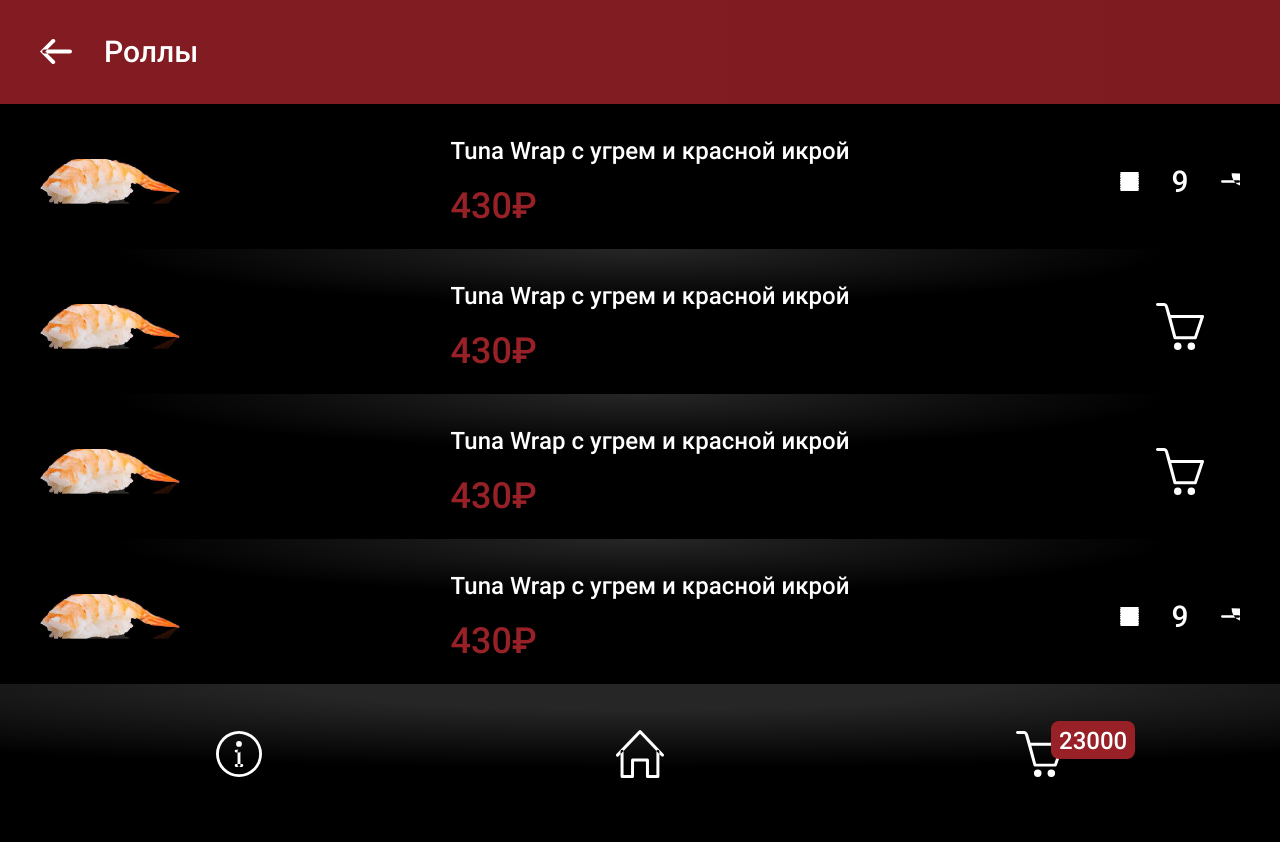
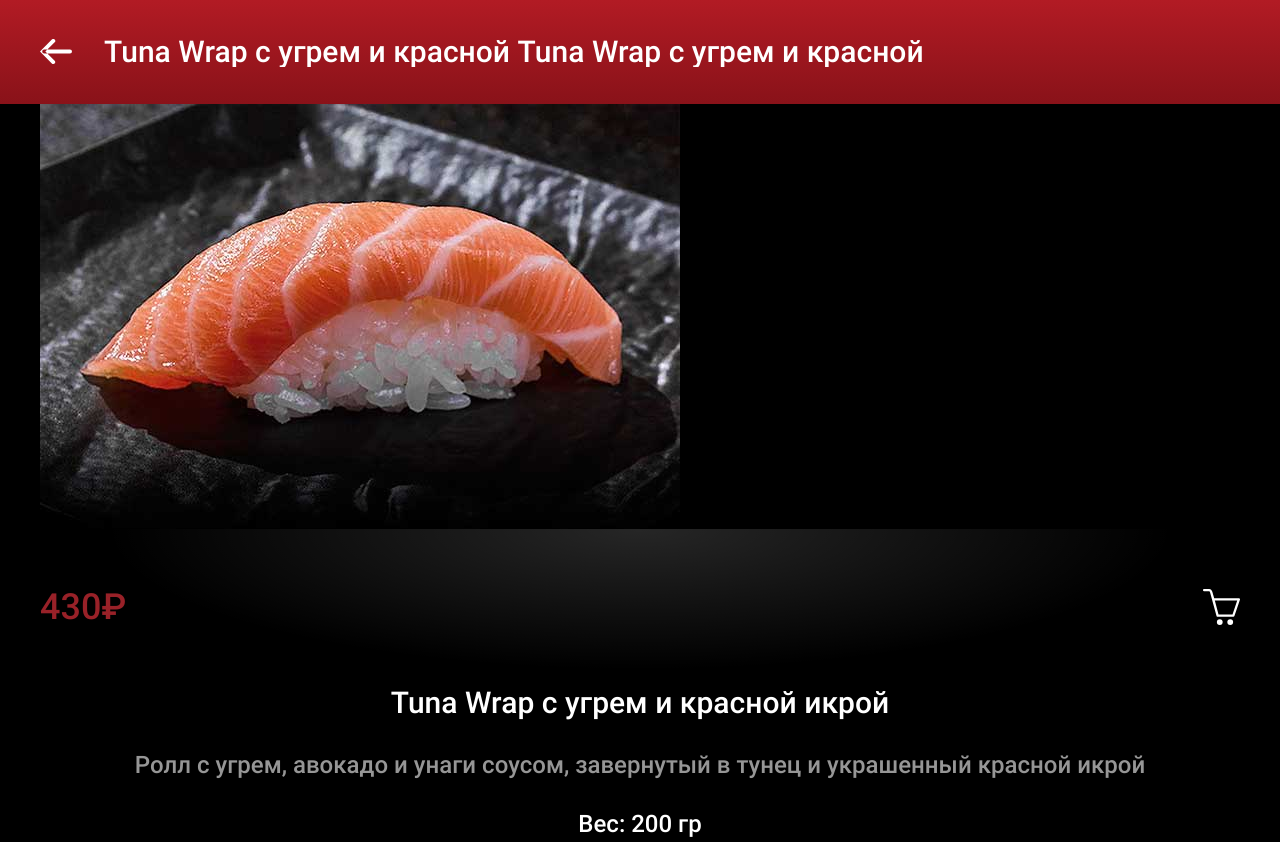
Before and after one commit to ValeriiSergheiev/buba, a website: page app/index.html in a window 1280 px wide. Shown: the top 842 px of the page. Drawn offline with nearby package versions, Linux system fonts and the light colour scheme; files that its build step writes are made by us from their sources.

Commit message:
Item Page added

```diff
--- a/app/index.html
+++ b/app/index.html
@@ -28,75 +28,29 @@
     <header>
       <div class="container">
         <div class="header-btn">
-          <a href="#" class="menu-back-btn"><h2>Роллы</h2></a>
+          <a href="#" class="menu-back-btn"><h2>Tuna Wrap с угрем и красной Tuna Wrap с угрем и красной</h2></a>
         </div>
       </div>
     </header>
 
     <main>
       <div class="container">
-        <div class="order-row-wrapper">
+        <div class="product-details">
+          <div class="product-photo">
+            <img src="images/item/3-item.jpg" alt="product">
+          </div>
 
-          <div class="order-row">
-            <div class="order-img">
-              <img src="images/image.jpg" alt="image">
+          <div class="product-info">
+            <div class="product-price">
+              <h1>430₽</h1>
+              <img src="images/Basket.svg" alt="basket">
             </div>
-            <div class="order-desc">
-              <p>Tuna Wrap с угрем и красной икрой</p>
-              <h1>430₽</h1>
-            </div>
-            <div class="order-act">
-              <div class="counter">
-                <span class="minus"></span>
-                <input type="text" value="9">
-                <span class="plus"></span>
-              </div>
+            <div class="product-info-text">
+              <h2>Tuna Wrap с угрем и красной икрой</h2>
+              <p>Ролл с угрем, авокадо и унаги соусом, завернутый в тунец и украшенный красной икрой</p>
+              <p>Вес: 200 гр</p>
             </div>
           </div>
-
-          <div class="order-row">
-            <div class="order-img">
-              <img src="images/image.jpg" alt="image">
-            </div>
-            <div class="order-desc">
-              <p>Tuna Wrap с угрем и красной икрой</p>
-              <h1>430₽</h1>
-            </div>
-            <div class="order-act">
-              <img src="images/Basket.svg" alt="basket">
-            </div>
-          </div>
-
-          <div class="order-row">
-            <div class="order-img">
-              <img src="images/image.jpg" alt="image">
-            </div>
-            <div class="order-desc">
-              <p>Tuna Wrap с угрем и красной икрой</p>
-              <h1>430₽</h1>
-            </div>
-            <div class="order-act">
-              <img src="images/Basket.svg" alt="basket">
-            </div>
-          </div>
-
-          <div class="order-row">
-            <div class="order-img">
-              <img src="images/image.jpg" alt="image">
-            </div>
-            <div class="order-desc">
-              <p>Tuna Wrap с угрем и красной икрой</p>
-              <h1>430₽</h1>
-            </div>
-            <div class="order-act">
-              <div class="counter">
-                <span class="minus"></span>
-                <input type="text" value="9">
-                <span class="plus"></span>
-              </div>
-            </div>
-          </div>
-
         </div>
       </div>
     </main>
--- a/app/styles/_3-item.scss
+++ b/app/styles/_3-item.scss
@@ -1,2 +1,47 @@
 /* 3-ITEM PAGE */
+.product-photo {
+	overflow: hidden;
+	img {
+		display: block;
+		max-width: 100%;
+		height: auto;
+	}
+}
+
+.product-info {
+	background: $bg-sm;
+	padding: 6rem 0;
+}
+
+.product-price {
+	display: flex;
+	align-items: center;
+	justify-content:space-between;
+	margin-bottom: 6rem;
+	h1 {
+		color: $main-red;
+	}
+	img {
+		width: 3.7rem;
+		height: auto;
+	}
+}
+
+.product-info-text {
+	h2 {
+		text-align: center;
+		padding: 0 13rem;
+		line-height: 1.2;
+	}
+	p {
+		text-align: center;
+		color: $main-grey;
+		margin-top: 3rem;
+		padding: 0 5rem;
+		line-height: 1.2;
+		&:last-child {
+			color: inherit;
+		}
+	}
+}
 /* END 3-ITEM PAGE */
--- a/app/styles/_home.scss
+++ b/app/styles/_home.scss
@@ -6,9 +6,6 @@
 		height: 14rem;
 		overflow: hidden;
 		background: $bg-sm;
-		&:first-child {
-			background: none;
-		}
 		a {
 			display: flex;
 			align-items: center;
--- a/app/styles/_list.scss
+++ b/app/styles/_list.scss
@@ -4,14 +4,13 @@
 	justify-content:space-between;
 	background: $bg-sm;
 	padding: 3.5rem 0 2.5rem;
-	&:first-child {
-		background: none;
-	}
 }
 
 .order-img {
-	align-self:center;
+	align-self: start;
+	flex: 1;
 	max-width: 14rem;
+	overflow: hidden;
 	img {
 		display: block;
 		max-width: 100%;
@@ -20,10 +19,21 @@
 }
 
 .order-desc {
-	padding: 0 1.5rem;
-	h1 {
+	padding: 0 3rem;
+	flex: 2;
+	p {
+		&:first-child {
+			line-height: 1.2;
+		}
+		&:last-child {
+			margin-top: 2.5rem;
+			color: $main-red;
+		}
+	}
+	small {
+		display: block;
 		margin-top: 2.5rem;
-		color: $main-red;
+		line-height: 1.2;
 	}
 }
 
@@ -32,7 +42,8 @@
 	flex: 0 0 12rem;
 	img {
 		display: block;
-		max-width: 100%;
+		width: 3.7rem;
+		height: auto;
 		height: auto;
 		margin: 0 auto;
 	}
--- a/app/styles/main.scss
+++ b/app/styles/main.scss
@@ -82,7 +82,7 @@ header {
   display: flex;
   align-items: center;
   height: 10.4rem;
-  background: linear-gradient(to right, #821c22 , #7e1b21);
+  background: linear-gradient(#b21b24, #891219);
 }
 
 .header-title {
```
Also changed, not shown: app/home.html (+2 -2 lines), app/item.html (deleted, +0 -73 lines), app/list.html (added, +136 -0 lines), app/images/category/category-1.jpeg (added), app/images/image.jpg (deleted), app/images/item/3-item.jpg (renamed from app/images/3-item.jpg), app/images/products/product-1.jpeg (added), app/images/test.jpg (deleted).
